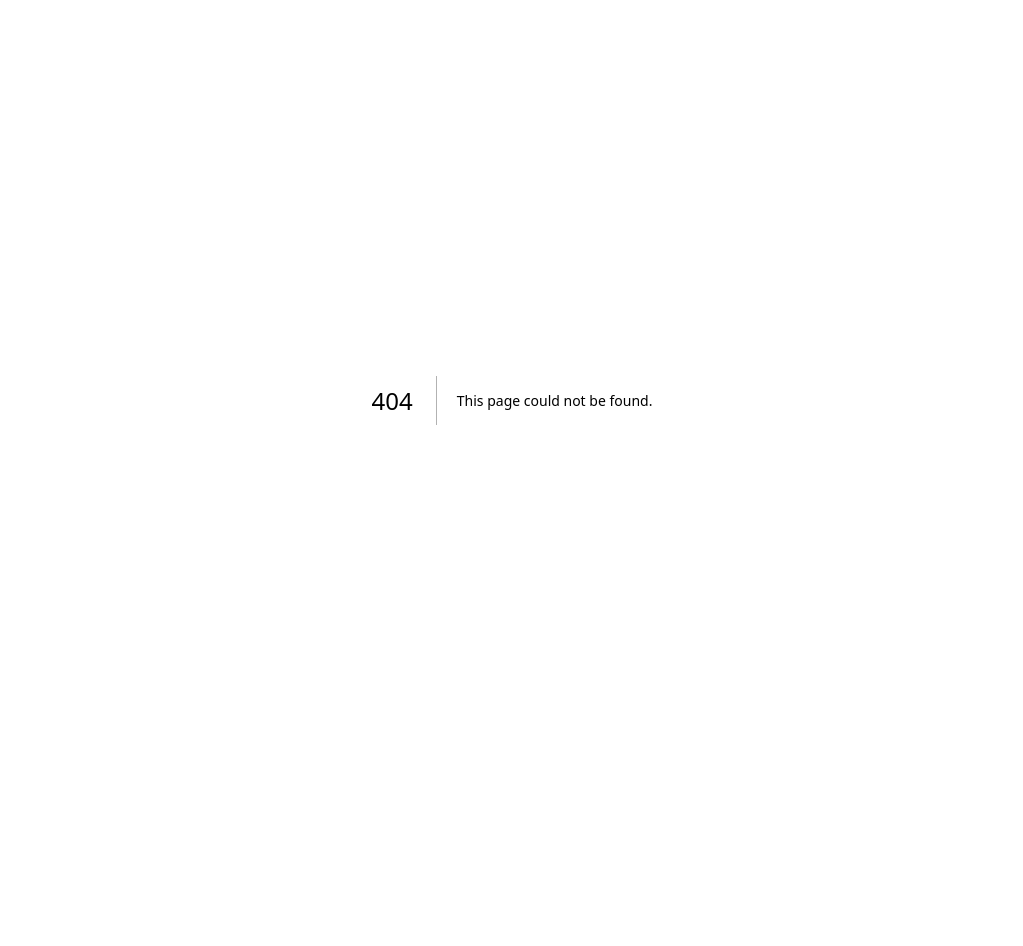
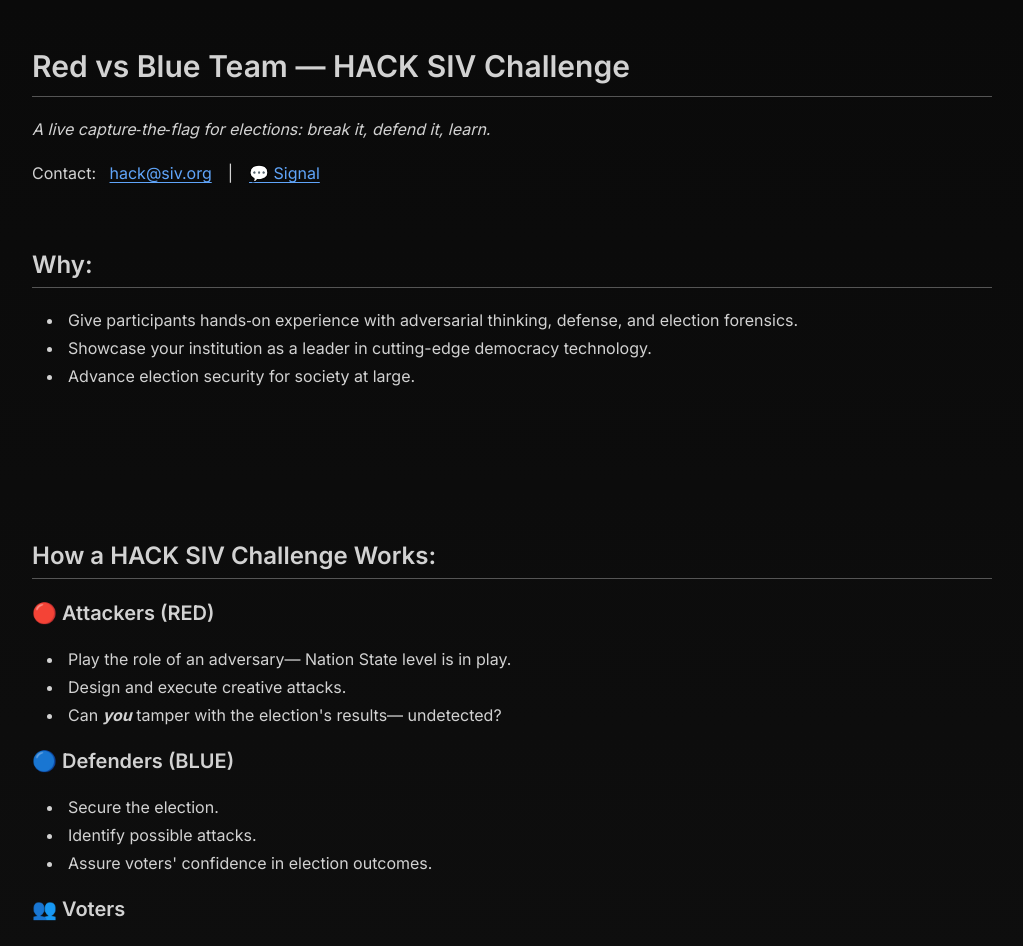
Before and after one commit to siv-org/hack.siv.org, a Next.js app: page /redvblue in a window 1280 px wide. Before the commit this address had no page. Shown: the top 946 px of the page, without its empty margins (128-1151 px from the left). Before the commit the page ends 800 px from the top, so only its background shows below. Built offline with nearby package versions, Linux system fonts and the light colour scheme.

Commit message:
Add /redvblue page

```diff
--- /dev/null
+++ b/app/redvblue/LinkableHeader.tsx
@@ -0,0 +1,67 @@
+import { DetailedHTMLProps, HTMLAttributes, ReactNode } from 'react'
+import { FaLink } from 'react-icons/fa'
+
+function headerToId(children: ReactNode) {
+  // Convert header content to text for link
+  let text = children
+  if (typeof children !== 'string') {
+    text = Array.isArray(children)
+      ? children.filter((child) => typeof child === 'string').join(' ')
+      : 'Unknown error grabbing error text'
+  }
+
+  // Strip out non-url-safe characters
+  return text
+    ?.toString()
+    ?.toLowerCase()
+    .replace(/\s+/g, '-')
+    .replace(/[\.\']/g, '')
+}
+
+const sharedStyle = `font-semibold relative group`
+
+const headerTypes = {
+  h1: ({ children }: { children: ReactNode }) => (
+    <h1
+      className={`text-3xl border-b border-white/30 pb-3 ${sharedStyle}`}
+      id={headerToId(children)}
+      {...{ children }}
+    />
+  ),
+  h2: ({ children }: { children: ReactNode }) => (
+    <h2
+      className={`text-2xl border-b border-white/30 pb-1.5 ${sharedStyle}`}
+      id={headerToId(children)}
+      {...{ children }}
+    />
+  ),
+  h3: ({ children }: { children: ReactNode }) => (
+    <h3
+      className={`text-xl ${sharedStyle}`}
+      id={headerToId(children)}
+      {...{ children }}
+    />
+  ),
+}
+
+export const LinkableHeader = (size: keyof typeof headerTypes) =>
+  function HeaderTag({
+    children,
+  }: DetailedHTMLProps<
+    HTMLAttributes<HTMLHeadingElement>,
+    HTMLHeadingElement
+  >) {
+    const El = headerTypes[size]
+    return (
+      <El>
+        <a
+          href={'#' + headerToId(children)}
+          className="px-2 absolute -left-8 group-hover:opacity-70 opacity-0 h-full"
+        >
+          <FaLink className={`text-[16px] h-full ${size !== 'h3' && 'pb-2'}`} />
+        </a>
+
+        {children}
+      </El>
+    )
+  }
--- /dev/null
+++ b/app/redvblue/layout.tsx
@@ -0,0 +1,17 @@
+import type { Metadata } from 'next'
+
+export const metadata: Metadata = {
+  title: 'HACK SIV: Red vs Blue Team Challenge',
+  description:
+    'A live capture‑the‑flag for elections: break it, defend it, learn.',
+}
+
+export default function Layout({
+  children,
+}: Readonly<{ children: React.ReactNode }>) {
+  return (
+    <div className="px-8 py-6 sm:py-12 max-w-5xl mx-auto space-y-5">
+      {children}
+    </div>
+  )
+}
--- /dev/null
+++ b/app/redvblue/page.mdx
@@ -0,0 +1,83 @@
+# Red vs Blue Team — HACK SIV Challenge
+
+_A live capture‑the‑flag for elections: break it, defend it, learn._
+
+Contact: &nbsp; hack@siv.org | [💬 Signal](https://signal.me/#eu/BoJi_hXAgZij8SBK2mGyEoemAKKgZ7_RYOjAOnkgVYCu8IjJAH5EjblXfQ0U3Cbc)
+
+&nbsp;
+## Why:
+- Give participants hands‑on experience with adversarial thinking, defense, and election forensics.
+- Showcase your institution as a leader in cutting-edge democracy technology.
+- Advance election security for society at large.
+
+&nbsp;
+
+&nbsp;
+
+&nbsp;
+
+## How a HACK SIV Challenge Works:
+
+### 🔴 Attackers (RED)
+- Play the role of an adversary— Nation State level is in play.
+- Design and execute creative attacks.
+- Can ***you*** tamper with the election's results— undetected?
+
+### 🔵 Defenders (BLUE)
+- Secure the election.
+- Identify possible attacks.
+- Assure voters' confidence in election outcomes.
+
+### 👥 Voters
+- Recruit civilian voters: students, faculty, staff, community members.
+- They're the ones who make all of this worth it— who we're here to serve.
+
+&nbsp;
+## SIV Provides 📚🔧
+
+We'll work with you to get everyone started.
+
+- Use our production-ready cloud infra: [siv.org](https://siv.org)
+  - Or code for your own servers: [github.com/siv-org/siv](https://github.com/siv-org/siv)
+- Post-Election Statistical Tools: [https://docs.siv.org/verifiability/rla](https://docs.siv.org/verifiability/rla)
+- Dedicated comms channels for Q&A during the event.
+
+#### Documentation:
+- The SIV Protocol: [siv.org/protocol](https://siv.org/protocol)
+- FAQ: [siv.org/faq](https://siv.org/faq)
+- [docs.siv.org](https://docs.siv.org) — How to Run a Secure Online Election
+- Known Security Issues: [https://github.com/siv-org/siv/issues?q=state%3Aopen%20label%3Asecurity%20](https://github.com/siv-org/siv/issues?q=is%3Aissue%20state%3Aopen%20label%3Asecurity)
+- HACK SIV @ DEF CON 2024 Report: https://hack.siv.org/reports/2024defcon
+
+&nbsp;
+## Requirements:
+- ≥ 1 member per team (4+ recommended).
+- Recruit civilian voters to join the challenge. The more the merrier.
+
+&nbsp;
+## Suggested Timeline
+
+|                     Phase | Duration                 |
+|--------------------------:|:-------------------------|
+|                      PREP | 1 week                   |
+|             VOTING PERIOD | 24h                      |
+| RELEASE PRELIMINARY RESULTS | 15 min                 |
+|   POST-ELECTION AUDITING? | based on teams' skills   |
+|            COMPILE REPORT | based on desired depth   |
+
+&nbsp;
+
+## Questions? Ready?
+
+Email us hack@siv.org or message [on 💬 Signal](https://signal.me/#eu/BoJi_hXAgZij8SBK2mGyEoemAKKgZ7_RYOjAOnkgVYCu8IjJAH5EjblXfQ0U3Cbc).
+
+
+&nbsp;
+
+&nbsp;
+
+&nbsp;
+
+<p align="center"><i>"Everyone's a winner—some just win harder."</i></p>
+
+&nbsp;
```
